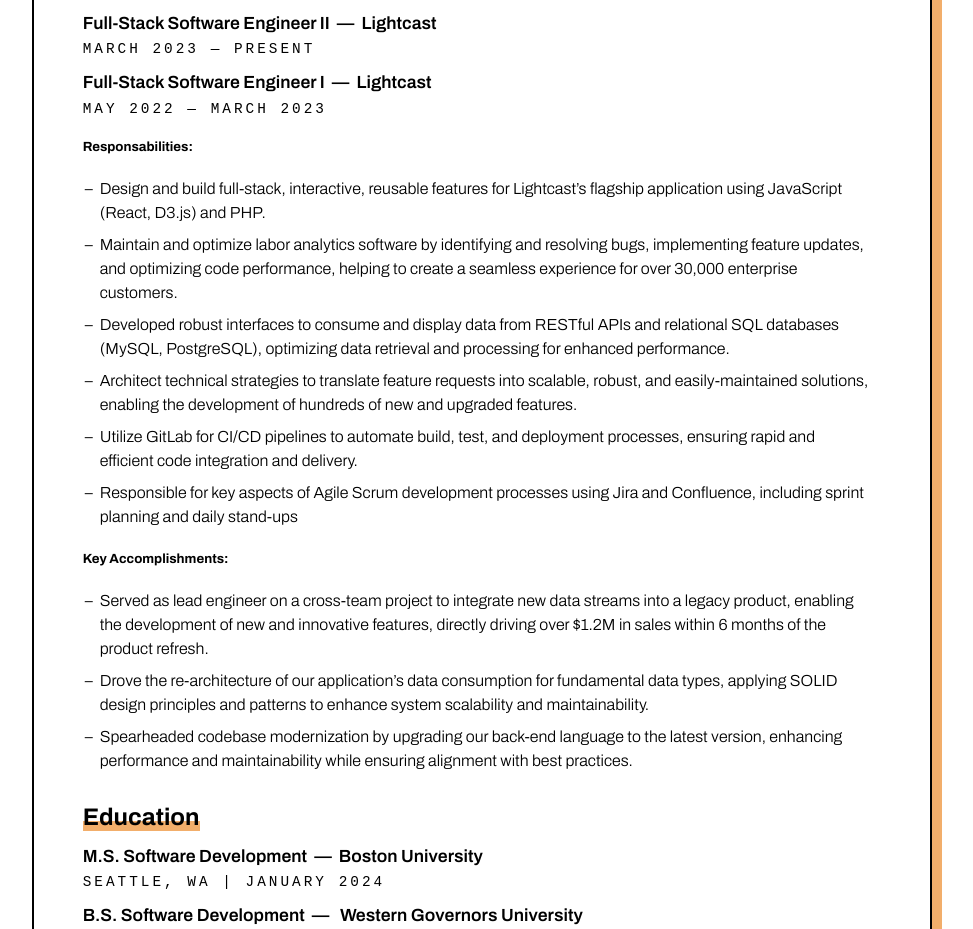
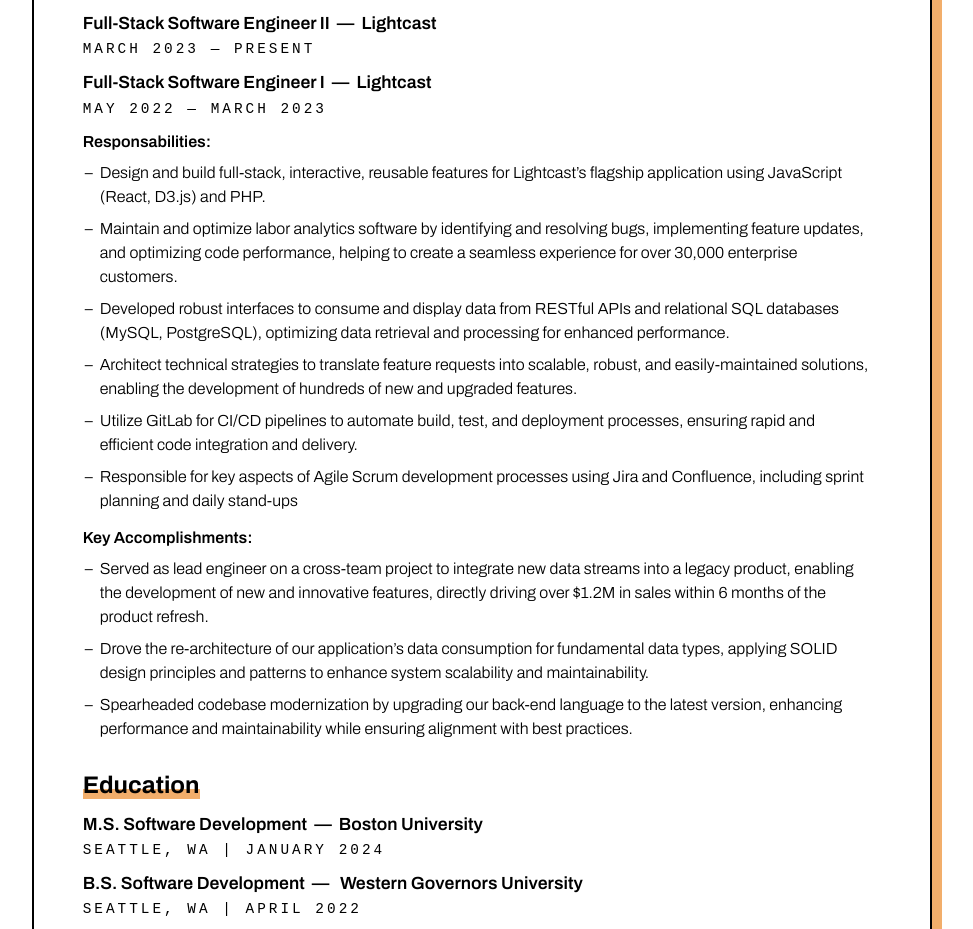
Before and after one commit to jennifer-bowser/jb-dev, a React (Vite) app: page / in a window 1280 px wide. Shown: the part 1807-2736 px from the top of the page, without its empty margins (158-1131 px from the left). Built offline with nearby package versions, Linux system fonts and the light colour scheme; a web font is replaced by a local one.

Commit message:
adds styling to h5

```diff
--- a/src/components/sections/Resume/Resume.css
+++ b/src/components/sections/Resume/Resume.css
@@ -52,6 +52,12 @@
     margin: 15px 0 7px 0;
 }
 
+.Resume h5 {
+    margin: 15px 0 0px 0;
+    font-size: 1em;
+    font-weight: 600;
+}
+
 .Resume .Dropshadow-Box .Subtitle {
     font-size: 0.9em;
     margin: 0;
```
